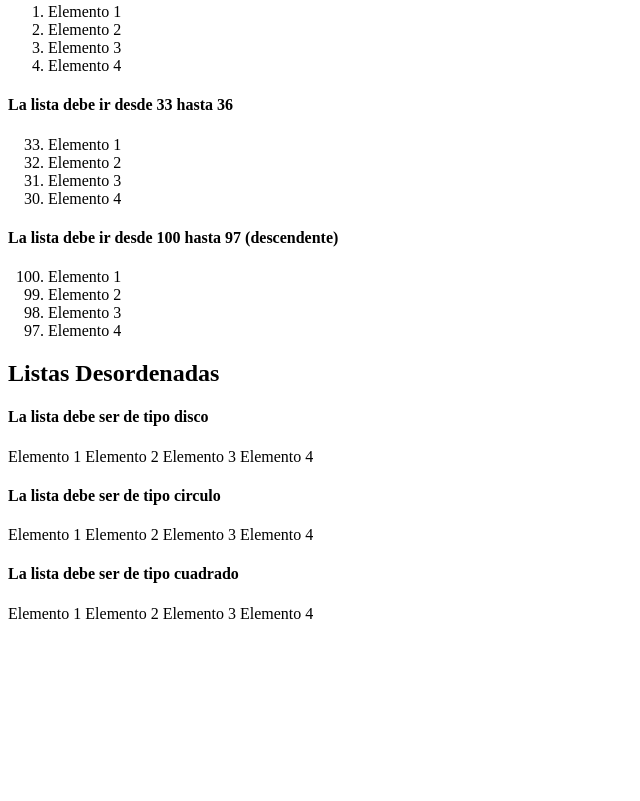
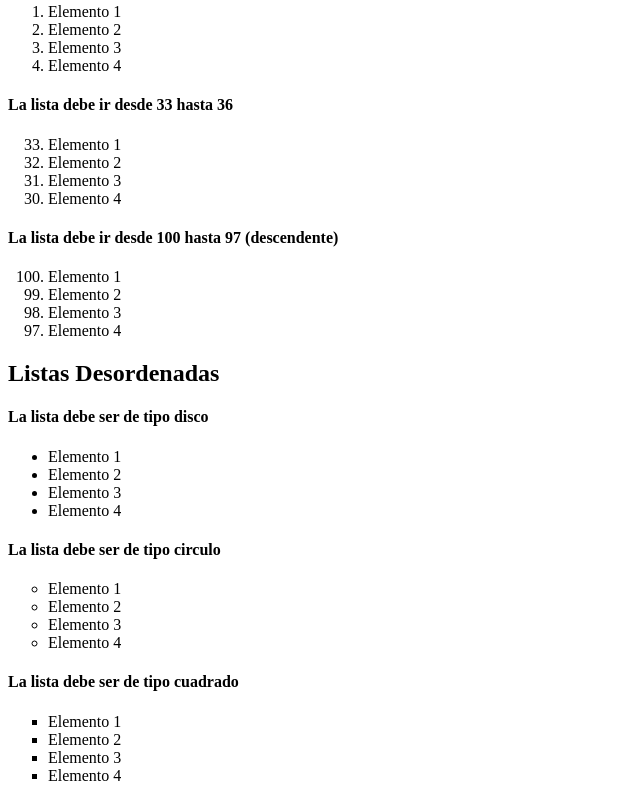
Before and after one commit to Chaino23/FrontEnd, a plain HTML site: page Listas.html in a window 1280 px wide. Shown: the part 490-1291 px from the top of the page, without its empty margins (0-640 px from the left). Before the commit the page ends 1121 px from the top, so only its background shows below. Drawn offline with Linux system fonts and the light colour scheme.

Commit message:
Listas desordenadas

```diff
--- a/Listas.html
+++ b/Listas.html
@@ -61,23 +61,26 @@
 
      <h4>La lista debe ser de tipo disco </h4>
 
-           Elemento 1
-           Elemento 2
-           Elemento 3
-           Elemento 4
+           <ul type="disc">
+            <li>Elemento 1</li>
+            <li>Elemento 2</li>
+            <li>Elemento 3</li>
+            <li>Elemento 4</li>
+           </ul>
 
      <h4>La lista debe ser de tipo circulo</h4>
+     <ul type="circle">
+        <li>Elemento 1</li>
+        <li>Elemento 2</li>
+        <li>Elemento 3</li>
+        <li>Elemento 4</li>
+     </ul>
 
-           Elemento 1
-           Elemento 2
-           Elemento 3
-           Elemento 4
-
-     <h4>La lista debe ser de tipo cuadrado</h4>
-
-           Elemento 1
-           Elemento 2
-           Elemento 3
-           Elemento 4
-
-  </body>
+    <h4>La lista debe ser de tipo cuadrado</h4>
+        <ul type="square">
+            <li>Elemento 1</li>
+            <li>Elemento 2</li>
+            <li>Elemento 3</li>
+            <li>Elemento 4</li>
+        </ul>
+</body>
```
